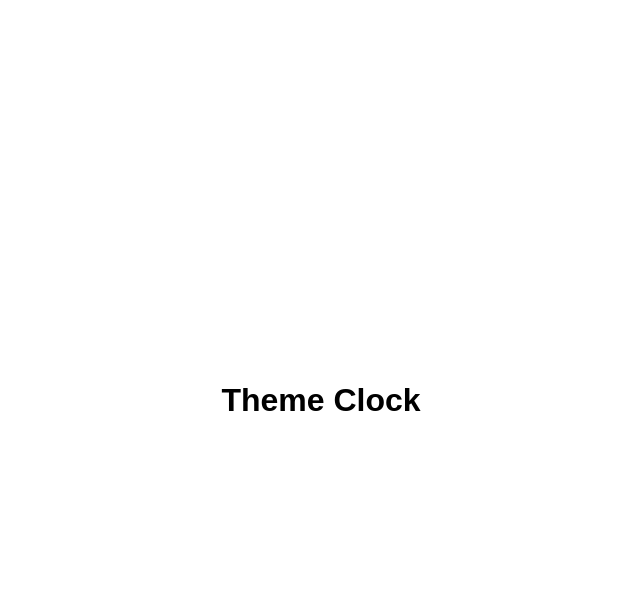
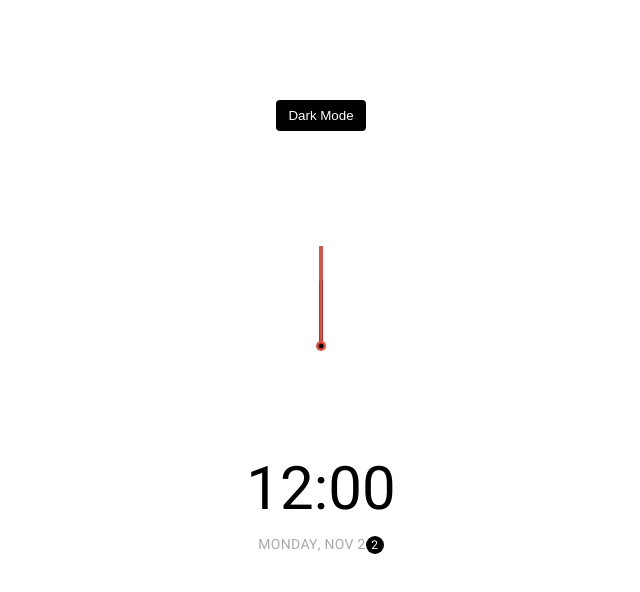
Before and after one commit to jrinabnit/theme-clock, a plain HTML site: page index.html in a window 1280 px wide. Shown: the whole page, without its empty margins (319-959 px from the left). Drawn offline with Linux system fonts and the light colour scheme.

Commit message:
adding styles to clock

```diff
--- a/index.html
+++ b/index.html
@@ -7,7 +7,20 @@
     <title>Theme Clock</title>
 </head>
 <body>
-    <h1>Theme Clock</h1>
+    <button class="toggle">Dark Mode</button>
+
+    <div class="clock-container">
+        <div class="clock">
+            <div class="needle hour"></div>
+            <div class="needle minute"></div>
+            <div class="needle second"></div>
+            <div class="center-point"></div>
+        </div>
+
+        <div class="time">12:00</div>
+        <div class="date">Monday, Nov 2<span class="circle">2</span></div>
+
+    </div>
     <script src="script.js"></script>
 </body>
 </html>
--- a/style.css
+++ b/style.css
@@ -1,11 +1,30 @@
-@import url('https://fonts.googleapis.com/css2?family=Roboto:wght@400;700&display=swap');
+@import url('https://fonts.googleapis.com/css2?family=Heebo&display=swap');
 
 * {
 	box-sizing: border-box;
 }
 
+:root {
+	--primary-color: #000;
+	--secondary-color: #fff;
+}
+
+html {
+	transition: all 0.5s ease-in;
+}
+
+html.dark {
+	--primary-color: #fff;
+	--secondary-color: #333;
+}
+
+html.dark {
+	background-color: #111;
+	color: var(--primary-color);
+}
+
 body {
-	font-family: 'Robobot', sans-serif;
+	font-family: 'Heebo', sans-serif;
 	display: flex;
 	flex-direction: column;
 	align-items: center;
@@ -14,3 +33,104 @@ body {
 	overflow: hidden;
 	margin: 0;
 }
+
+.toggle {
+	cursor: pointer;
+	background-color: var(--primary-color);
+	color: var(--secondary-color);
+	border: 0;
+	border-radius: 4px;
+	padding: 8px 12px;
+	position: absolute;
+	top: 100px;
+}
+
+.toggle:focus {
+	outline: none;
+}
+
+.clock-container {
+	display: flex;
+	flex-direction: column;
+	justify-content: space-between;
+	align-items: center;
+}
+
+.clock {
+	position: relative;
+	width: 200px;
+	height: 200px;
+}
+
+.needle {
+	background-color: var(--primary-color);
+	position: absolute;
+	top: 50%;
+	left: 50%;
+	height: 65px;
+	width: 3px;
+	transform-origin: bottom center;
+}
+
+.needle.hour {
+	transform: translate(-50%, -100%) rotate(0deg);
+}
+
+.needle.minute {
+	transform: translate(-50%, -100%) rotate(0deg);
+	height: 100px;
+}
+
+.needle.second {
+	transform: translate(-50%, -100%) rotate(0deg);
+	height: 100px;
+	background-color: #e74c3c;
+}
+
+.center-point {
+	background-color: #e74c3c;
+	width: 10px;
+	height: 10px;
+	position: absolute;
+	top: 50%;
+	left: 50%;
+	transform: translate(-50%, -50%);
+	border-radius: 50%;
+}
+
+.center-point::after {
+	content: '';
+	background-color: var(--primary-color);
+	width: 5px;
+	height: 5px;
+	position: absolute;
+	top: 50%;
+	left: 50%;
+	transform: translate(-50%, -50%);
+	border-radius: 50%;
+}
+
+.time {
+	font-size: 60px;
+}
+
+.date {
+	color: #aaa;
+	font-size: 14px;
+	letter-spacing: .3px;
+	text-transform: uppercase;
+}
+
+.date .circle {
+	background-color: var(--primary-color);
+	color: var(--secondary-color);
+	border-radius: 50%;
+	height: 18px;
+	width: 18px;
+	display: inline-flex;
+	align-items: center;
+	justify-content: center;
+	line-height: 18px;
+	transition: all 0.5s ease-in;
+	font-size: 12px;
+}
```
